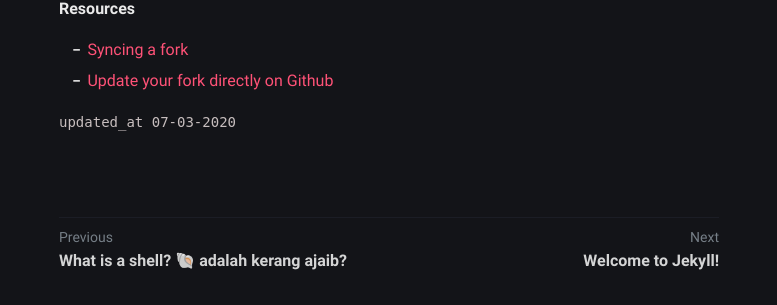
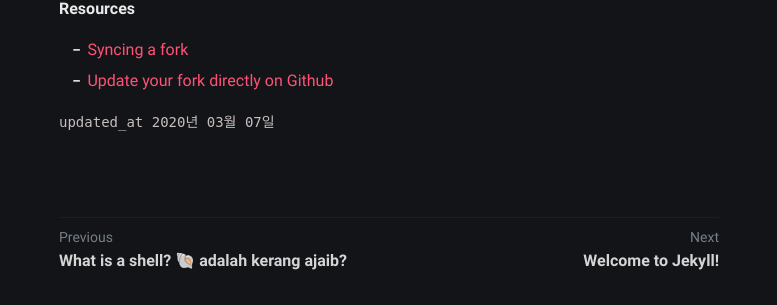
Before and after one commit to kimhodol/hodol-aa96c, a Jekyll site: the page built from _posts/cara-memperbarui-fork-repository/2020-01-29-cara-memperbarui-fork-repository.md, in a window 1280 px wide and 900 px high, scrolled down 1510 px. Shown: the part 401-706 px from the top of the window, without its empty margins (251-1028 px from the left). Built offline with Jekyll 4.4.1, drawn with Linux system fonts in a browser that asks for light colours; some web fonts are replaced.

Commit message:
post.html: changed

```diff
--- a/_layouts/post.html
+++ b/_layouts/post.html
@@ -81,7 +81,7 @@ layout: compress
     </main>
 
     {% if page.modified %}
-      <small class="post-updated-at">updated_at {{page.modified | date: "%d-%m-%Y"}}</small>
+      <small class="post-updated-at">updated_at {{page.modified | date: "%Y년 %m월 %d일"}}</small>
     {% endif %}
     {% if page.next or page.previous %}
       {% include navigation.html %}
```
